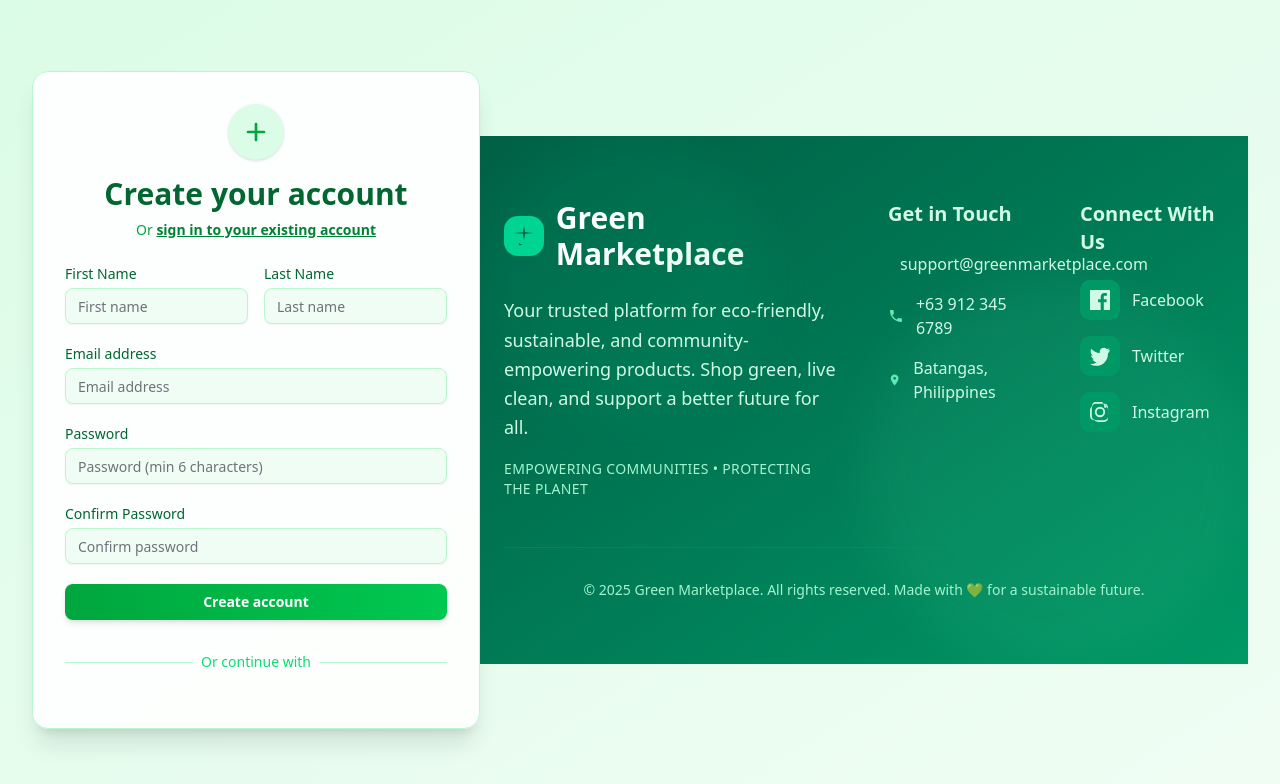
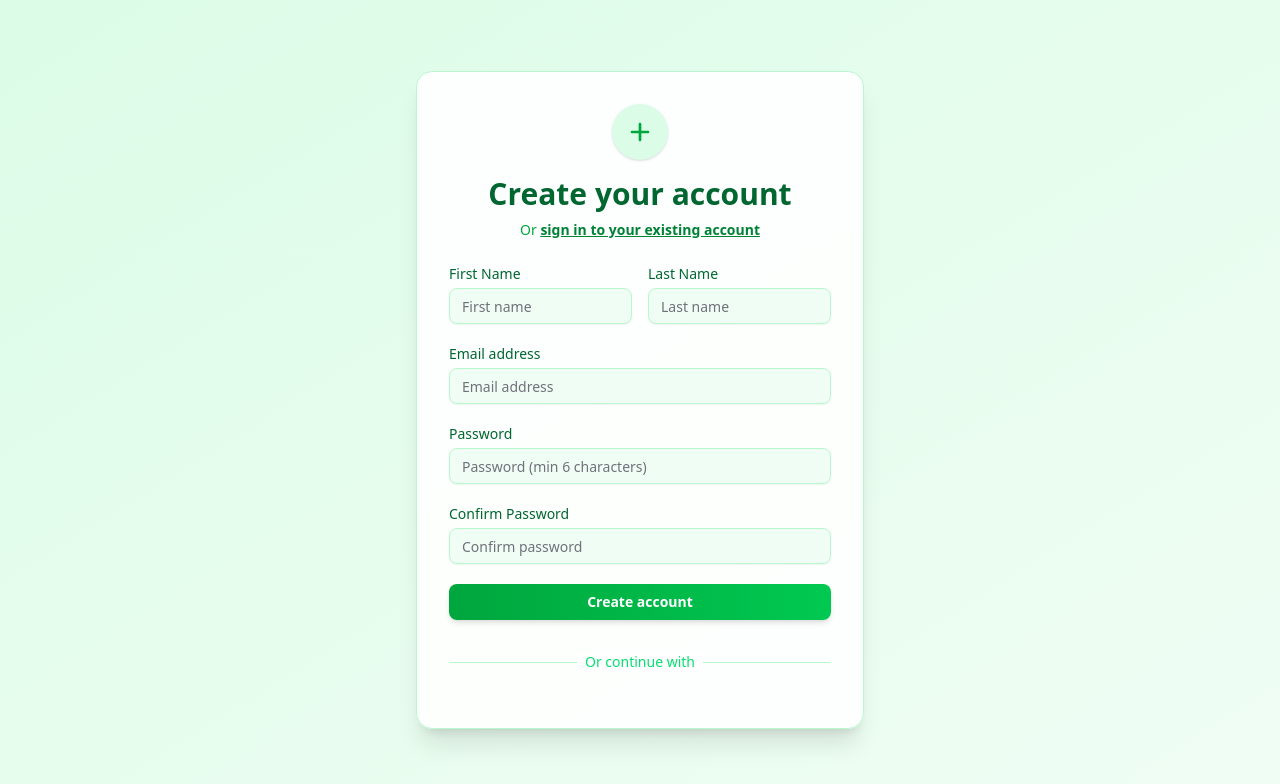
Before and after one commit to heykeii/GREEN_MARKETPLACE, a React (Vite) app in the folder client/: page /register in a window 1280 px wide. Shown: the top 784 px of the page. Built offline with nearby package versions, Linux system fonts and the light colour scheme.

Commit message:
register fixed

```diff
--- a/client/src/pages/ProductPage.jsx
+++ b/client/src/pages/ProductPage.jsx
@@ -4,7 +4,7 @@
 import { Package, Loader2, ChevronLeft, ChevronRight, Leaf, ShoppingCart, Zap, Heart, Star } from 'lucide-react';
 import { toast } from 'react-toastify';
 import axios from 'axios';
-import Footer from '@/components/Footer';
+
 
 const ProductPage = () => {
   const [products, setProducts] = useState([]);
--- a/client/src/pages/Register.jsx
+++ b/client/src/pages/Register.jsx
@@ -5,7 +5,7 @@
 import GoogleLogin from '../components/GoogleLogin';
 import { Input } from '@/components/ui/input';
 import { Button } from '@/components/ui/button';
-import Footer from '@/components/Footer';
+
 
 const Register = () => {
     const [formData, setFormData] = useState({
@@ -73,7 +73,7 @@
 
     const handleGoogleSuccess = (data) => {
         // Redirect to dashboard after successful Google registration
-        navigate('/dashboard');
+        navigate('/');
     };
 
     const handleGoogleError = (error) => {
@@ -215,7 +215,7 @@
                     </div>
                 </div>
             </div>
-            <Footer />
+
         </div>
     );
 };
```
